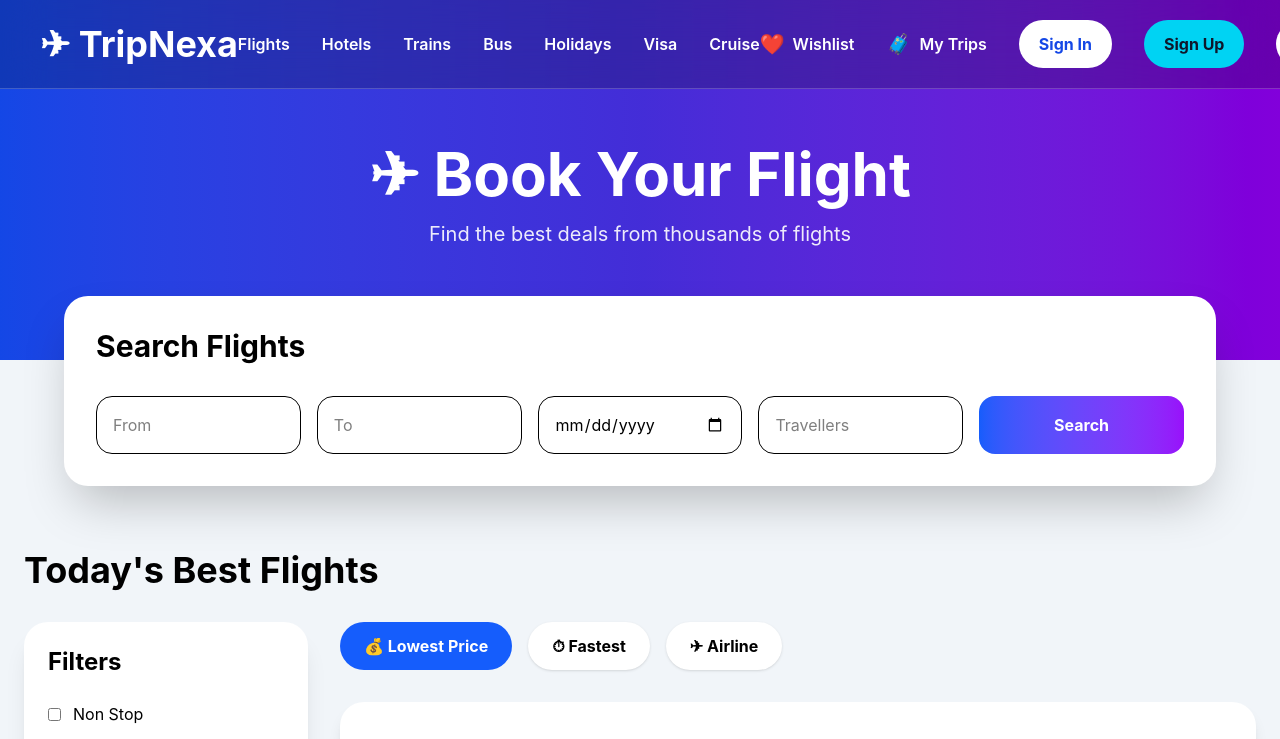
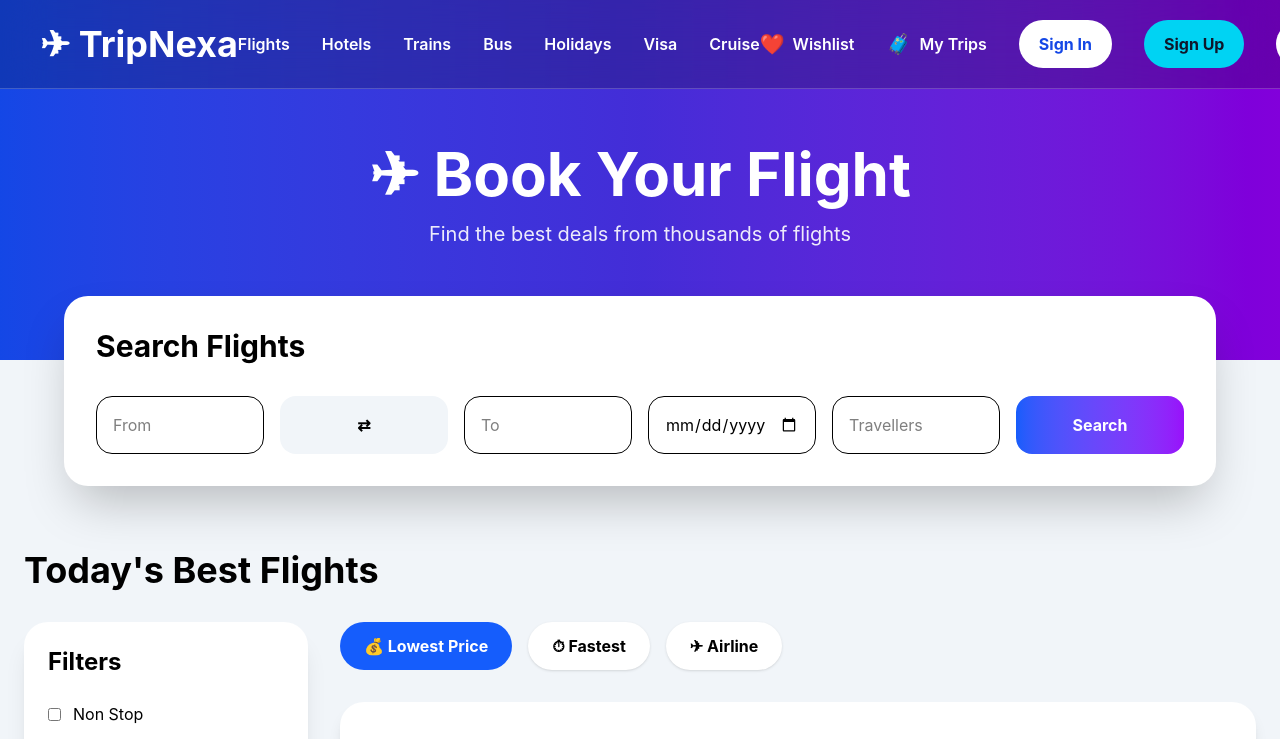
Before and after one commit to aryan20065-cloud/TripNexa, a React (Vite) app in the folder client/: page /flights in a window 1280 px wide. Shown: the top 739 px of the page. Built offline with nearby package versions, Linux system fonts and the light colour scheme.

Commit message:
Added flight swap search feature

```diff
--- a/client/src/components/flights/FlightSearch.jsx
+++ b/client/src/components/flights/FlightSearch.jsx
@@ -1,24 +1,27 @@
-import { useState } from "react";
-
-function FlightSearch() {
-  const [from, setFrom] = useState("");
-  const [to, setTo] = useState("");
+function FlightSearch({ from, setFrom, to, setTo }) {
+  const swapCities = () => {
+    setFrom(to);
+    setTo(from);
+  };
 
   return (
     <div className="bg-white rounded-3xl shadow-2xl p-8 max-w-6xl mx-auto -mt-16 relative z-10">
+      <h2 className="text-3xl font-bold mb-8">Search Flights</h2>
 
-      <h2 className="text-3xl font-bold mb-8">
-        Search Flights
-      </h2>
-
-      <div className="grid md:grid-cols-5 gap-4">
-
+      <div className="grid md:grid-cols-6 gap-4">
         <input
           value={from}
           onChange={(e) => setFrom(e.target.value)}
           className="p-4 border rounded-2xl outline-none"
           placeholder="From"
         />
+
+        <button
+          onClick={swapCities}
+          className="bg-slate-100 rounded-2xl font-bold hover:bg-blue-100 transition"
+        >
+          ⇄
+        </button>
 
         <input
           value={to}
@@ -27,24 +30,17 @@
           placeholder="To"
         />
 
-        <input
-          className="p-4 border rounded-2xl outline-none"
-          type="date"
-        />
+        <input className="p-4 border rounded-2xl outline-none" type="date" />
 
         <input
           className="p-4 border rounded-2xl outline-none"
           placeholder="Travellers"
         />
 
-        <button
-          className="bg-gradient-to-r from-blue-600 to-purple-600 text-white rounded-2xl font-bold hover:scale-105 transition"
-        >
+        <button className="bg-gradient-to-r from-blue-600 to-purple-600 text-white rounded-2xl font-bold hover:scale-105 transition">
           Search
         </button>
-
       </div>
-
     </div>
   );
 }
```
